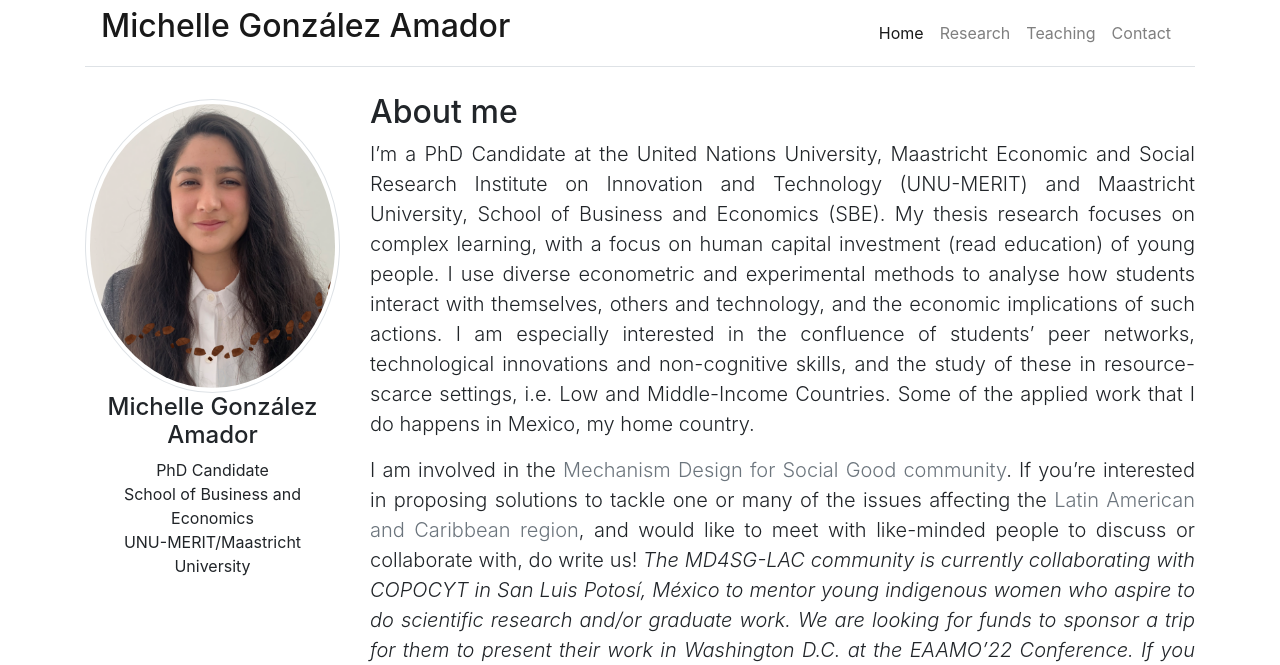
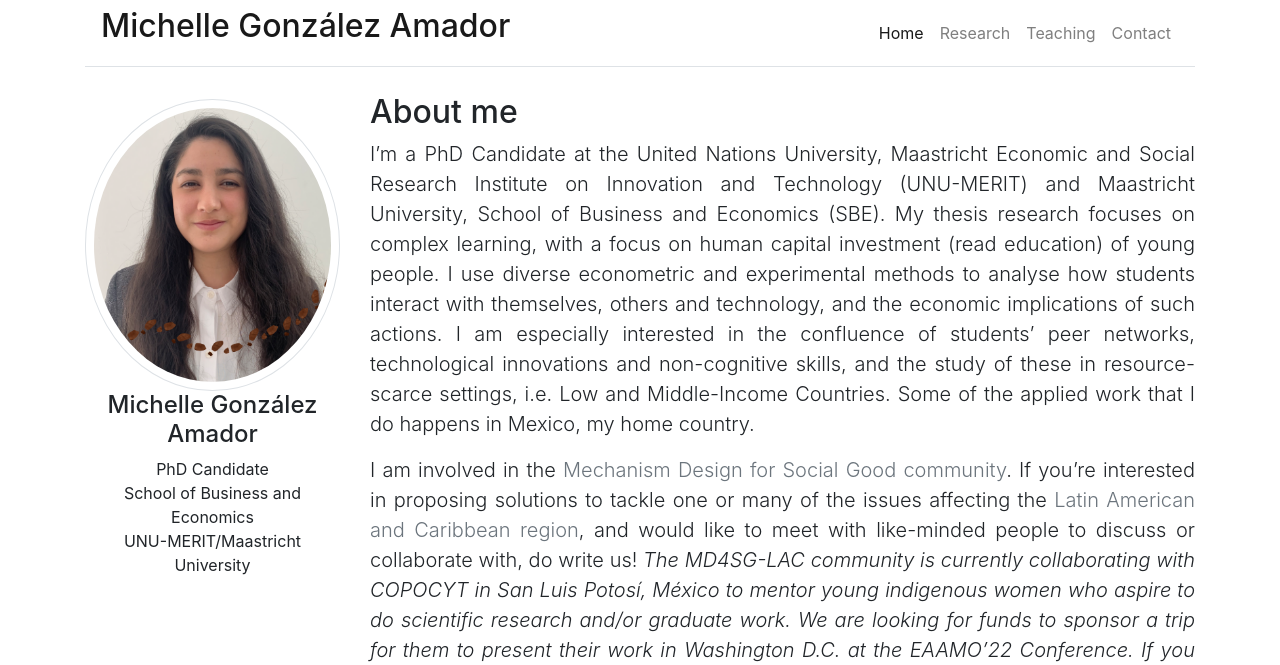
Before and after one commit to michelleg06/m-gonzalezamador.com, a Jekyll site: the page built from index.md, in a window 1280 px wide. Shown: the top 665 px of the page. Built offline with Jekyll 4.4.1, drawn with Linux system fonts in a browser that asks for light colours; nearby versions of some CDN libraries; our own code applies the rules of GitHub Pages for plain Markdown files.

Commit message:
Update index.html

```diff
--- a/_layouts/index.html
+++ b/_layouts/index.html
@@ -6,7 +6,7 @@
     <section class="row py-4">
       <div class="col-12 col-md-3 pt-2">
         <div class="text-center">
-          <img src="assets/images/{{page.image}}" class="img-fluid img-thumbnail rounded-circle" alt="An image of my face.">
+          <img src="assets/images/{{page.image}}" class="p-2 img-fluid img-thumbnail rounded-circle" alt="An image of my face.">
           <h4>{{ site.fullname }}</h4>
           <p class="text-center">
           {{ site.position }}
```
